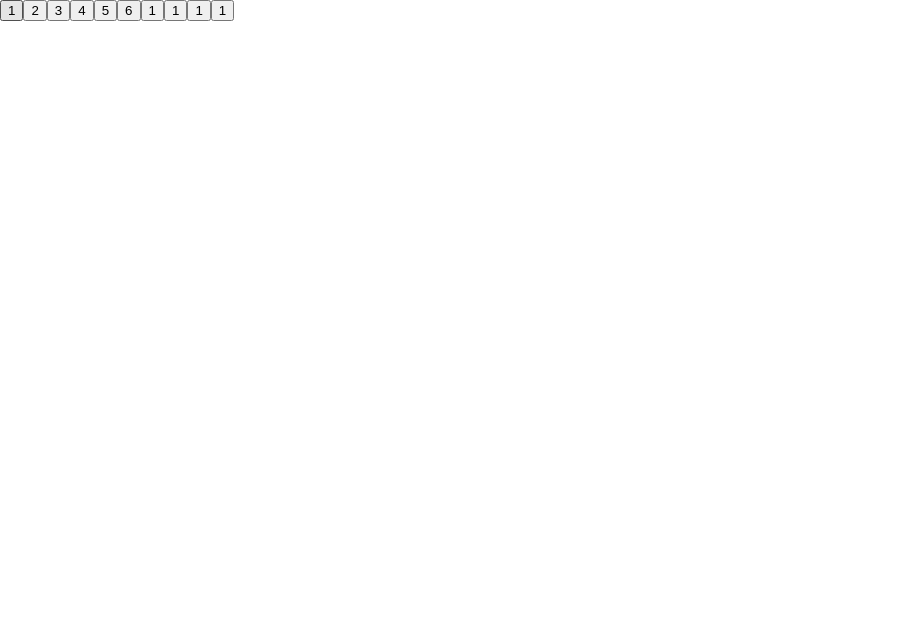
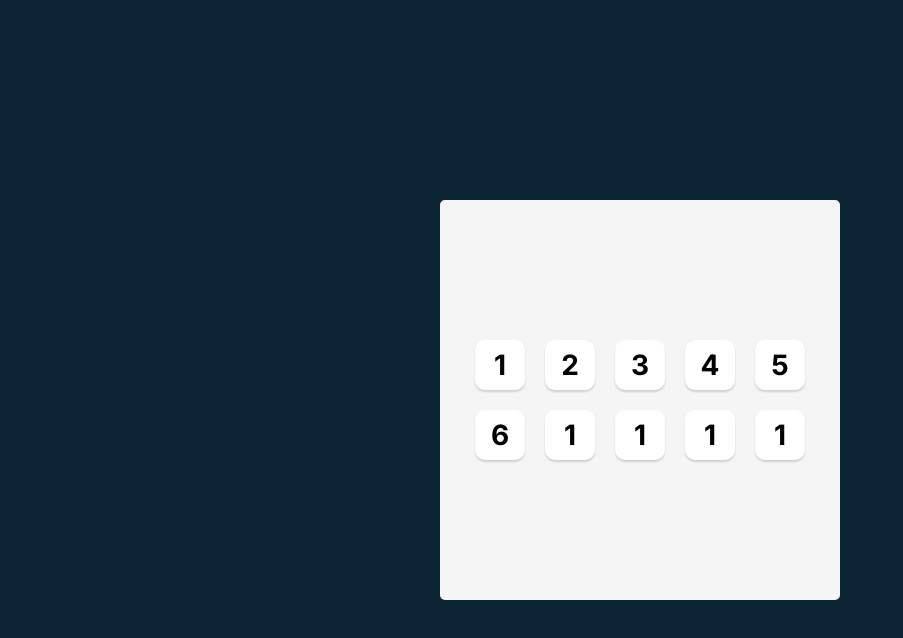
Before and after one commit to Pranaov5925/Tenzies, a React (Vite) app: page / in a window 1280 px wide. Shown: the top 638 px of the page, without its empty margins (0-903 px from the left). Built offline with nearby package versions, Linux system fonts and the light colour scheme.

Commit message:
added styles for die component

```diff
--- a/index.css
+++ b/index.css
@@ -4,4 +4,47 @@
 
 body {
     margin: 0;
+    background-color: #0B2434;
+    padding: 20px;
+    height: 100vh;
+    display: flex;
+    flex-direction: column;
+    justify-content: center;
+    align-items: center;
 }
+
+div#root {
+    height: 100%;
+    width: 100%;
+    max-height: 400px;
+    max-width: 400px;
+}
+
+main{
+    background-color: #F5F5F5;
+    height: 100%;
+    border-radius: 5px;
+    display: flex;
+    flex-direction: column;
+    justify-content: center;
+    align-items: center;
+}
+
+.dice-container {
+    display: grid;
+    grid-template: auto auto / repeat(5, 1fr);
+    gap: 20px;
+}
+
+.dice-container button {
+    height: 50px;
+    width: 50px;
+    box-shadow: 0px 2px 2px rgba(0, 0, 0, 0.15);
+    border-radius: 10px;
+    border: none;
+    background-color: white;
+    font-family: Inter, sans-serif;
+    font-size: 1.75rem;
+    font-weight: bold;
+    cursor: pointer;
+}
```
